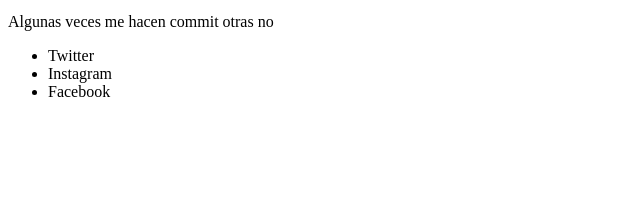
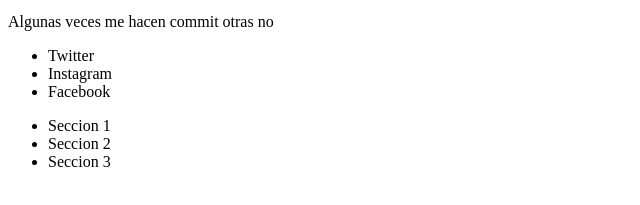
Before and after one commit to Aestarellas/ManualGit-GitHub, a plain HTML site: page index.html in a window 1280 px wide. Shown: the part 101-306 px from the top of the page, without its empty margins (0-640 px from the left). Drawn offline with Linux system fonts and the light colour scheme.

Commit message:
AñadimosSecciones

```diff
--- a/index.html
+++ b/index.html
@@ -17,5 +17,13 @@
         <li>Instagram</li>
         <li>Facebook</li>
     </ul>
+
+    <ul>
+        <li>Seccion 1</li>
+        <li>Seccion 2</li>
+        <li>Seccion 3</li>
+    </ul>
+
+
 </body>
 </html>
```
